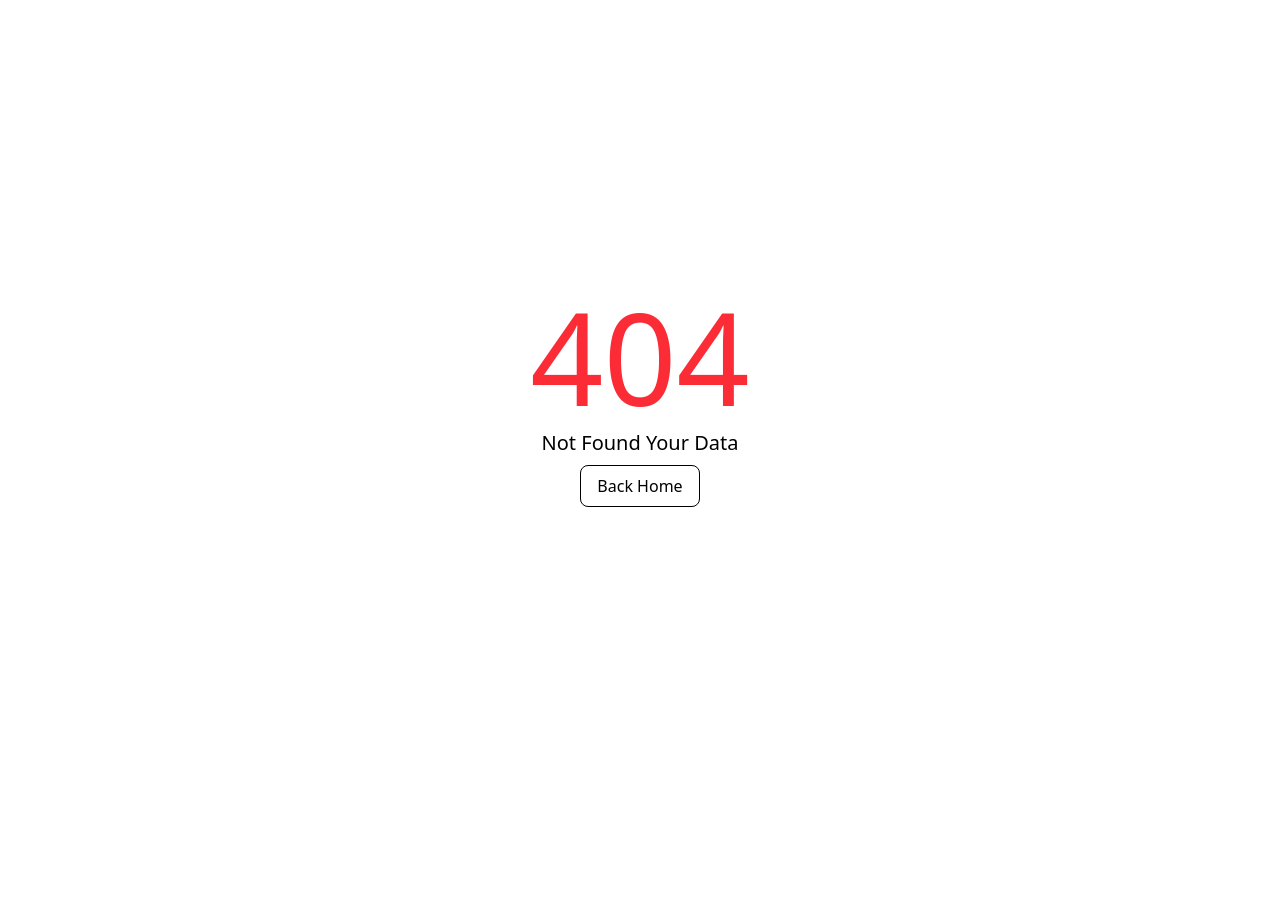
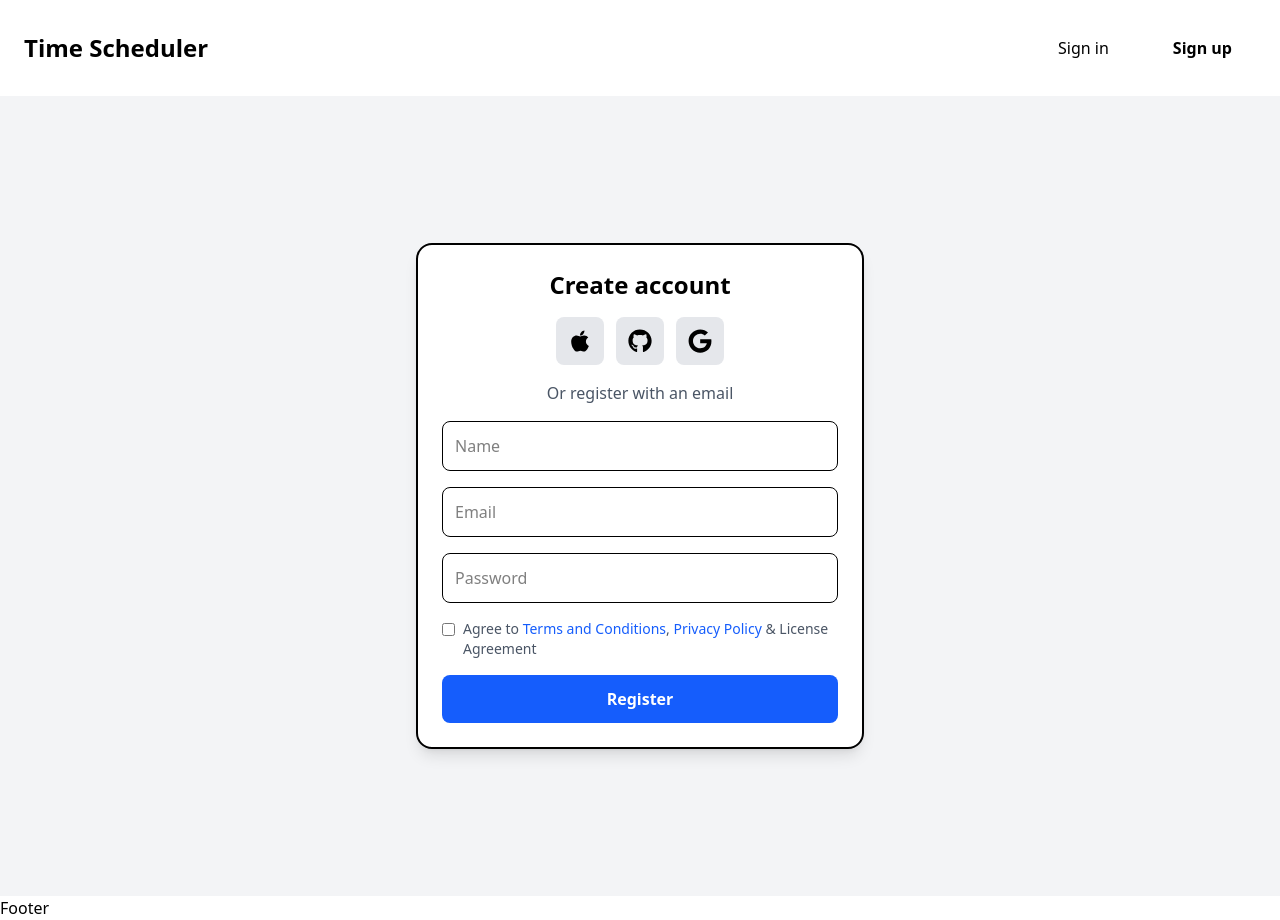
Before and after one commit to hisuvo/time-scheduler-client, a React (Vite) app: page /singup in a window 1280 px wide. Before the commit this address had no page. Before the commit the page ends 800 px from the top, so only its background shows below. Built offline with nearby package versions, Linux system fonts and the light colour scheme.

Commit message:
signUpForm desing done

```diff
--- a/package.json
+++ b/package.json
@@ -13,6 +13,7 @@
     "@tailwindcss/vite": "^4.0.13",
     "react": "^19.0.0",
     "react-dom": "^19.0.0",
+    "react-icons": "^5.5.0",
     "react-router": "^7.3.0",
     "tailwindcss": "^4.0.13"
   },
--- /dev/null
+++ b/src/Pages/SingUp/SignupForm.jsx
@@ -0,0 +1,108 @@
+import { useState } from "react";
+import { FaApple, FaGithub, FaGoogle } from "react-icons/fa";
+
+const SignupForm = () => {
+  const [formData, setFormData] = useState({
+    name: "",
+    email: "",
+    password: "",
+    agreeTerms: false,
+    agreeUpdates: false,
+  });
+
+  const handleChange = (e) => {
+    const { name, value, type, checked } = e.target;
+    setFormData((prev) => ({
+      ...prev,
+      [name]: type === "checkbox" ? checked : value,
+    }));
+  };
+
+  const handleSubmit = (e) => {
+    e.preventDefault();
+    console.log("Form Data Submitted:", formData);
+  };
+
+  return (
+    <div className="flex items-center justify-center min-h-screen bg-gray-100 p-4">
+      <div className="bg-white p-6 rounded-2xl shadow-lg max-w-md w-full border-2">
+        <h2 className="text-2xl font-semibold text-center mb-4">
+          Create account
+        </h2>
+
+        <div className="flex justify-center gap-3 mb-4">
+          <button className="p-3 bg-gray-200 rounded-lg">
+            <FaApple size={24} />
+          </button>
+          <button className="p-3 bg-gray-200 rounded-lg">
+            <FaGithub size={24} />
+          </button>
+          <button className="p-3 bg-gray-200 rounded-lg">
+            <FaGoogle size={24} />
+          </button>
+        </div>
+
+        <p className="text-center text-gray-600 mb-4">
+          Or register with an email
+        </p>
+
+        <form onSubmit={handleSubmit} className="space-y-4">
+          <input
+            type="text"
+            name="name"
+            placeholder="Name"
+            className="w-full p-3 border rounded-lg"
+            onChange={handleChange}
+            required
+          />
+          <input
+            type="email"
+            name="email"
+            placeholder="Email"
+            className="w-full p-3 border rounded-lg"
+            onChange={handleChange}
+            required
+          />
+          <input
+            type="password"
+            name="password"
+            placeholder="Password"
+            className="w-full p-3 border rounded-lg"
+            onChange={handleChange}
+            required
+          />
+
+          <div className="flex items-start gap-2">
+            <input
+              type="checkbox"
+              name="agreeTerms"
+              className="mt-1"
+              onChange={handleChange}
+              required
+            />
+            <label className="text-gray-600 text-sm">
+              Agree to{" "}
+              <a href="#" className="text-blue-600">
+                Terms and Conditions
+              </a>
+              ,{" "}
+              <a href="#" className="text-blue-600">
+                Privacy Policy
+              </a>{" "}
+              & License Agreement
+            </label>
+          </div>
+
+          <button
+            type="submit"
+            className="w-full p-3 bg-blue-600 text-white rounded-lg font-semibold hover:bg-blue-700"
+          >
+            Register
+          </button>
+        </form>
+      </div>
+    </div>
+  );
+};
+
+export default SignupForm;
--- a/src/Router/Routes.jsx
+++ b/src/Router/Routes.jsx
@@ -3,12 +3,14 @@ import { Routes, Route } from "react-router";
 import Home from "../Pages/Home/Home";
 import MainLayout from "../Layouts/MainLayout";
 import Error from "../Pages/Error/Error";
+import SignupForm from "../Pages/SingUp/SignupForm";
 
 const Routers = () => {
   return (
     <Routes>
       <Route path="/" element={<MainLayout />}>
         <Route index element={<Home />} />
+        <Route path="singup" element={<SignupForm />} />
       </Route>
       <Route path="*" element={<Error />} />
     </Routes>
```
Also changed, not shown: 1 other file (tests, documents, lock files or other folders).
